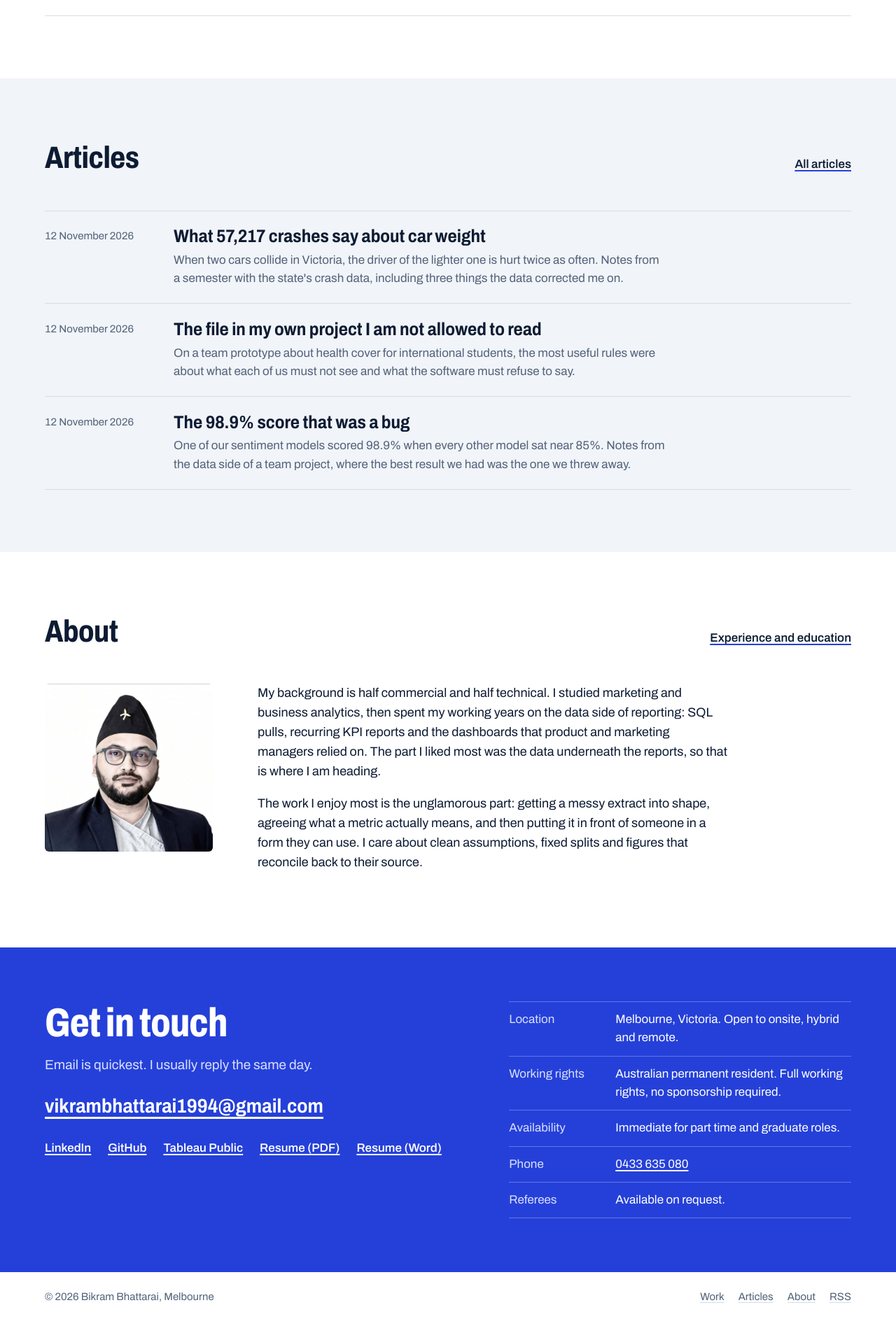
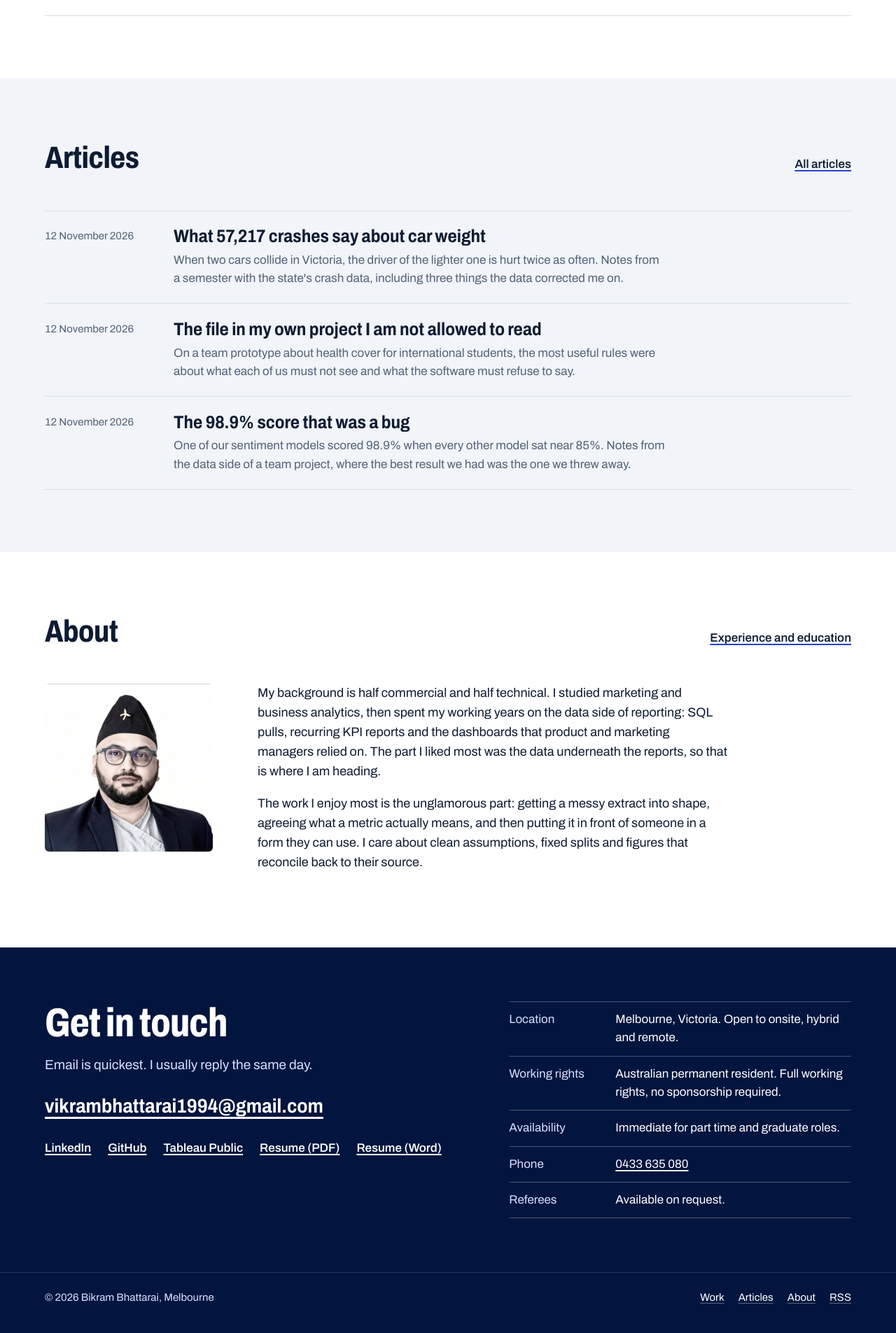
Before and after one commit to Bikram2051/Bikram2051.github.io, a Jekyll site: the page built from index.html, in a window 1280 px wide. Shown: the part 3303-5208 px from the top of the page at 70% size. Built offline with Jekyll 4.4.1, drawn with Linux system fonts in a browser that asks for light colours.

Commit message:
Make the contact band and footer navy (#01153e)
Co-Authored-By: Claude Opus 5.5 <noreply@anthropic.com>
Claude-Session: https://claude.ai/code/session_01UZPoHD3kjyRyYjR6zsyghj

```diff
--- a/assets/css/site.css
+++ b/assets/css/site.css
@@ -33,7 +33,7 @@
   --brand: #2540d9;
   --brand-deep: #1a2fa8;
   --on-brand: #ffffff;
-  --band: #2540d9;
+  --band: #01153e;
   --on-band: #ffffff;
   --on-band-soft: #d9dfff;
   --series-1: #2540d9;
@@ -56,7 +56,7 @@
     --brand: #8fa0ff;
     --brand-deep: #b6c1ff;
     --on-brand: #0c1526;
-    --band: #1b2b9e;
+    --band: #01153e;
     --on-band: #ffffff;
     --on-band-soft: #cfd6ff;
     --series-1: #6477f2;
@@ -76,7 +76,7 @@
   --brand: #8fa0ff;
   --brand-deep: #b6c1ff;
   --on-brand: #0c1526;
-  --band: #1b2b9e;
+  --band: #01153e;
   --on-band: #ffffff;
   --on-band-soft: #cfd6ff;
   --series-1: #6477f2;
@@ -508,10 +508,12 @@ figcaption.figure__title { display: block; }
 .contact__facts dt { color: var(--on-band-soft); }
 @media (max-width: 26rem) { .contact__facts div { grid-template-columns: 1fr; gap: 0.1rem; } }
 
-.site-footer { padding-block: 1.5rem; font-size: 0.9375rem; color: var(--slate); }
+.site-footer { background: var(--band); color: var(--on-band-soft); border-top: 1px solid rgba(255, 255, 255, 0.14); padding-block: 1.5rem; font-size: 0.9375rem; }
 .site-footer__in { display: flex; flex-wrap: wrap; gap: 0.5rem 1.5rem; justify-content: space-between; }
 .site-footer ul { list-style: none; display: flex; flex-wrap: wrap; gap: 0.4rem 1.25rem; }
-.site-footer a { text-decoration-color: var(--rule); }
+.site-footer a { color: var(--on-band); text-decoration-color: rgba(255, 255, 255, 0.35); }
+.site-footer a:hover { color: var(--on-band); text-decoration-color: currentColor; }
+.site-footer :focus-visible { outline-color: var(--on-band); }
 
 /* Owner page */
 .owner { max-width: 44rem; }
```
